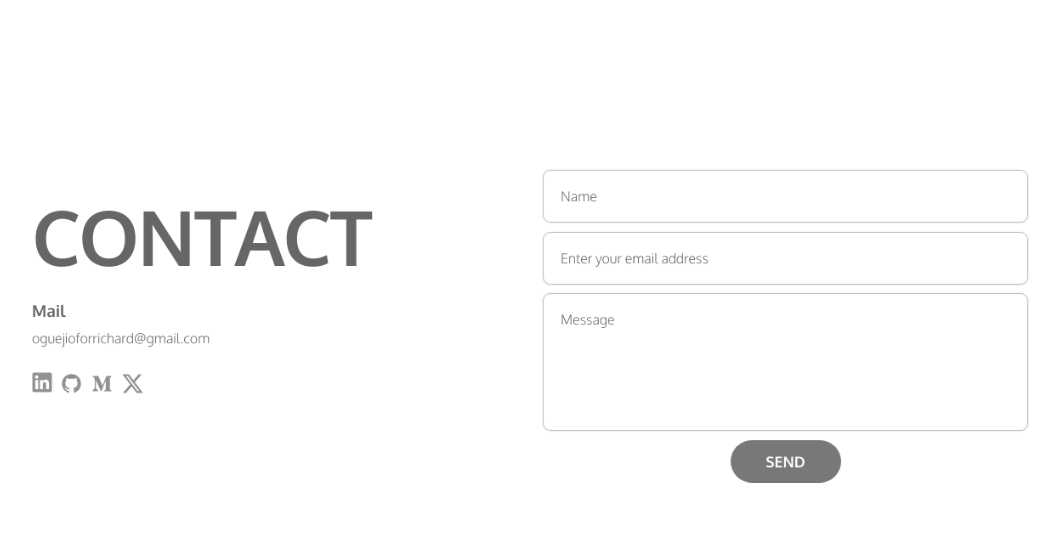
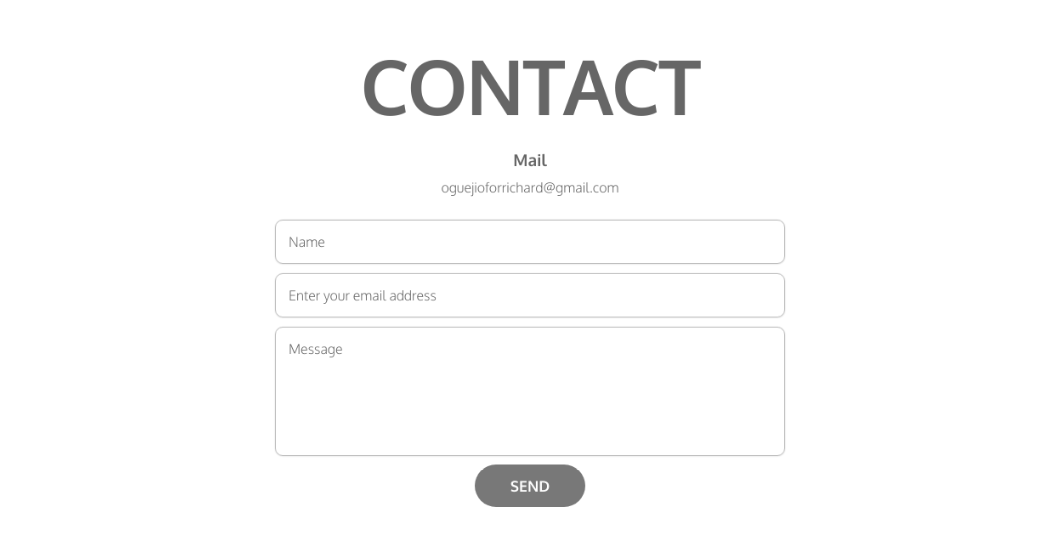
Before and after one commit to ikennarichard/v2, a React (Vite) app: page / in a window 1280 px wide. Shown: the part 1715-2260 px from the top of the page, without its empty margins (110-1170 px from the left). Built offline with nearby package versions, Linux system fonts and the light colour scheme.

Commit message:
refactor: contact view

```diff
--- a/src/components/contact/Contact.jsx
+++ b/src/components/contact/Contact.jsx
@@ -1,6 +1,5 @@
 import { motion, useInView, useScroll, useTransform } from "framer-motion";
 import { useRef, useState } from "react";
-import Social from "../social/Social";
 import "./contact.sass";
 
 const containerVariants = {
@@ -30,20 +29,21 @@ const itemVariants = {
       stiffness: 100,
       damping: 15,
       mass: 1,
+      delay: 0.6,
     },
   },
 };
 
 const formVariants = {
-  initial: { opacity: 0, x: -30 },
+  initial: { opacity: 0, y: 40 },
   animate: {
     opacity: 1,
-    x: 0,
+    y: 0,
     transition: {
-      duration: 0.8,
+      duration: 0.9,
       ease: [0.25, 0.46, 0.45, 0.94],
-      staggerChildren: 0.08,
-      delayChildren: 0.3,
+      staggerChildren: 0.12,
+      delayChildren: 1.2,
     },
   },
 };
@@ -51,12 +51,12 @@ const formVariants = {
 const inputVariants = {
   initial: {
     opacity: 0,
-    y: 20,
-    scale: 0.98,
+    x: -30,
+    scale: 0.96,
   },
   animate: {
     opacity: 1,
-    y: 0,
+    x: 0,
     scale: 1,
     transition: {
       type: "spring",
@@ -65,7 +65,7 @@ const inputVariants = {
     },
   },
   focus: {
-    scale: 1.02,
+    scale: 1.01,
     transition: {
       type: "spring",
       stiffness: 300,
@@ -75,14 +75,16 @@ const inputVariants = {
 };
 
 const buttonVariants = {
-  initial: { opacity: 0, scale: 0.9 },
+  initial: { opacity: 0, scale: 0.85, y: 20 },
   animate: {
     opacity: 1,
     scale: 1,
+    y: 0,
     transition: {
       type: "spring",
       stiffness: 150,
       damping: 20,
+      delay: 0.2,
     },
   },
   hover: {
@@ -90,10 +92,30 @@ const buttonVariants = {
     transition: {
       type: "spring",
       stiffness: 400,
-      damping: 25,
+      damping: 20,
     },
   },
-  tap: { scale: 0.95 },
+  tap: { scale: 0.97 },
+};
+
+const headingVariants = {
+  initial: {
+    opacity: 0,
+    y: 60,
+    scale: 0.9,
+  },
+  animate: {
+    opacity: 1,
+    y: 0,
+    scale: 1,
+    transition: {
+      type: "spring",
+      stiffness: 80,
+      damping: 18,
+      mass: 1.2,
+      delay: 0.2,
+    },
+  },
 };
 
 const Contact = () => {
@@ -176,7 +198,8 @@ const Contact = () => {
         animate={isTextInView ? "animate" : "initial"}
         className="text-container"
       >
-        <h2
+        <motion.h2
+          variants={headingVariants}
           style={{
             fontSize: "clamp(3rem, 7vw, 6rem)",
             fontWeight: "900",
@@ -185,7 +208,7 @@ const Contact = () => {
           }}
         >
           CONTACT
-        </h2>
+        </motion.h2>
         <motion.div
           variants={itemVariants}
           className="contact-item"
@@ -214,9 +237,6 @@ const Contact = () => {
             oguejioforrichard@gmail.com
           </motion.span>
         </motion.div>
-        <motion.div variants={itemVariants} className="socials">
-          <Social />
-        </motion.div>
       </motion.div>
 
       {/* form container */}
@@ -230,7 +250,7 @@ const Contact = () => {
           initial="initial"
           animate={isFormInView ? "animate" : "initial"}
           style={{
-            marginTop: 50
+            marginTop: 10,
           }}
         >
           <motion.input
@@ -271,9 +291,10 @@ const Contact = () => {
           </motion.button>
           {submitStatus && (
             <motion.div
-              initial={{ opacity: 0, y: 10 }}
-              animate={{ opacity: 1, y: 0 }}
+              initial={{ opacity: 0, y: 15, scale: 0.95 }}
+              animate={{ opacity: 1, y: 0, scale: 1 }}
               exit={{ opacity: 0, y: -10 }}
+              transition={{ type: "spring", stiffness: 200, damping: 25 }}
               style={{
                 marginTop: "1rem",
                 padding: "0.75rem",
--- a/src/components/contact/contact.sass
+++ b/src/components/contact/contact.sass
@@ -4,36 +4,33 @@
 .contact
   position: relative
   padding-inline: 3em
+  margin-top: 120px
   display: flex
-  align-items: center
-  gap: 30px
-  height: 100vh
-  max-width: 1300px
+  flex-direction: column
+  gap: 18px
+  max-width: 900px
   margin-inline: auto
 
   @include mobile
-    flex-direction: column
-    justify-content: center
     gap: 20px
+    padding-inline: 0em
+    margin-top: 120px
 
   .text-container
-    flex: 1
     display: flex
     flex-direction: column
     gap: 30px
 
     @include mobile
-      flex: 0
-      width: 100vw
       gap: 10px
       text-align: center
-      padding-block-start: 0.6em
 
     > h2
       font-size: 3rem
-      width: 70%
+      width: 100%
       font-weight: 500
       line-height: 50px
+      text-align: center
 
       @include mobile
         width: 100%
@@ -41,6 +38,7 @@
 
     .contact-item
       // margin-block-start: 1.2em
+      text-align: center
       h2
         font-size: 1.6rem
         font-weight: bold
@@ -50,10 +48,11 @@
         display: none
 
   .form-container
-    flex: 1
+    max-width: 600px
+    margin-inline: auto
+    width: 100%
     @include mobile
       flex: 0
-      width: 90vw
 
     form
       display: flex
@@ -66,7 +65,7 @@
 
       input, textarea
         @include applyTextColors(white)
-        padding: 20px
+        padding: 15px
         background-color: transparent
         border: 1px solid #909090
         outline: none
```
